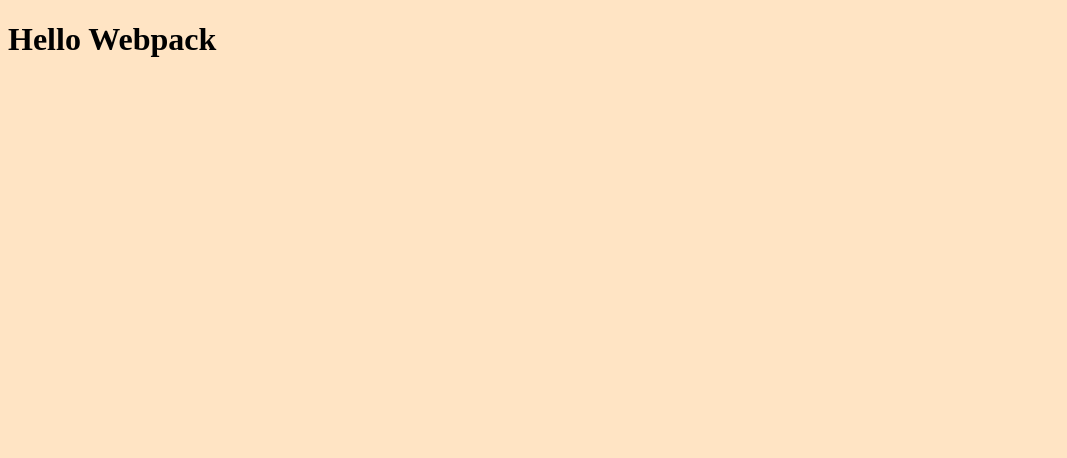
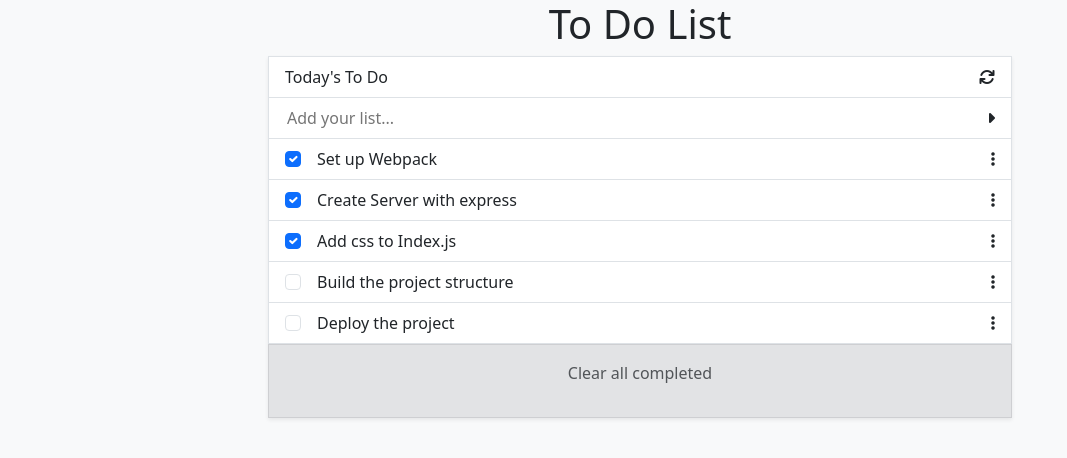
Before and after one commit to anderCM/To-Do-List, a website built with webpack: page src/index.html in a window 1280 px wide. Shown: the whole page, without its empty margins (0-1067 px from the left). Built offline with nearby package versions, Linux system fonts and the light colour scheme.

Commit message:
Main structure added

```diff
--- a/src/index.css
+++ /dev/null
@@ -1,3 +0,0 @@
-body {
-  background-color: bisque;
-}
--- a/src/index.html
+++ b/src/index.html
@@ -4,11 +4,34 @@
     <meta charset="UTF-8">
     <meta http-equiv="X-UA-Compatible" content="IE=edge">
     <meta name="viewport" content="width=device-width, initial-scale=1.0">
-    <link rel="stylesheet" href="index.css">
+    <link rel="stylesheet" href="style.css">
+    <!-- Bootstrap -->
+    <link href="https://cdn.jsdelivr.net/npm/bootstrap@5.3.0-alpha1/dist/css/bootstrap.min.css" rel="stylesheet" integrity="sha384-GLhlTQ8iRABdZLl6O3oVMWSktQOp6b7In1Zl3/Jr59b6EGGoI1aFkw7cmDA6j6gD" crossorigin="anonymous">
+    <!-- Font awesome -->
+    <link rel="stylesheet" href="https://cdnjs.cloudflare.com/ajax/libs/font-awesome/6.1.1/css/all.min.css" integrity="sha512-KfkfwYDsLkIlwQp6LFnl8zNdLGxu9YAA1QvwINks4PhcElQSvqcyVLLD9aMhXd13uQjoXtEKNosOWaZqXgel0g==" crossorigin="anonymous" referrerpolicy="no-referrer" />
     <title>To Do List</title>
 </head>
 <body>
-    <h1>Hello Webpack</h1>
+
+    <div class="container">
+        <div id="tasks-container" class="col-12 col-md-8 m-auto">
+            <h1 class="text-center">To Do List</h1>
+            <div class="shadow-sm">
+                <ul id="main-tasks" class="list-group">
+                    <li class="list-group-item"><div class="d-flex justify-content-between"><p class="my-auto">Today's To Do</p><i class="fa-solid fa-arrows-rotate my-auto"></i></div></li>
+                    <li class="list-group-item"><div class="d-flex justify-content-between"><input id="input-task" type="text" placeholder="Add your list..."> <i class="fa-solid fa-caret-right my-auto"></i></div></li>
+                    <!-- <li class="list-group-item">An item</li>
+                    <li class="list-group-item">A second item</li>
+                    <li class="list-group-item">A third item</li>
+                    <li class="list-group-item">A fourth item</li>
+                    <li class="list-group-item">And a fifth one</li> -->
+                  </ul>
+                <div class="bg-secondary-subtle border border-dark border-opacity-10"><p class="text-muted py-3 text-center">Clear all completed</p></div>
+            </div>
+        </div>
+    </div>
+    <!-- Bootstrap -->
+    <script src="https://cdn.jsdelivr.net/npm/bootstrap@5.3.0-alpha1/dist/js/bootstrap.bundle.min.js" integrity="sha384-w76AqPfDkMBDXo30jS1Sgez6pr3x5MlQ1ZAGC+nuZB+EYdgRZgiwxhTBTkF7CXvN" crossorigin="anonymous"></script>
     <script src="index.js"></script>
 </body>
 </html>
--- a/src/index.js
+++ b/src/index.js
@@ -1,3 +1,68 @@
-import './index.css';
+import './style.css';
 
-alert('hello, Its working');
+const tasks = [
+  {
+    id: 1,
+    description: 'Set up Webpack',
+    completed: true,
+    index: 0,
+  },
+  {
+    id: 2,
+    description: 'Create Server with express',
+    completed: true,
+    index: 1,
+  },
+  {
+    id: 3,
+    description: 'Add css to Index.js',
+    completed: true,
+    index: 2,
+  },
+  {
+    id: 4,
+    description: 'Build the project structure',
+    completed: false,
+    index: 3,
+  },
+  {
+    id: 5,
+    description: 'Deploy the project',
+    completed: false,
+    index: 4,
+  },
+];
+
+const mainUl = document.getElementById('main-tasks');
+
+tasks.map((task) => {
+  const {
+    id, description, completed,
+  } = task;
+
+  const mainLi = document.createElement('li');
+  mainLi.classList.add('list-group-item', 'd-flex', 'justify-content-between');
+  mainLi.id = id;
+
+  const checkPContainer = document.createElement('div');
+  checkPContainer.classList.add('d-flex', 'gap-3');
+
+  const checkBox = document.createElement('input');
+  checkBox.classList.add('form-check-input');
+  checkBox.type = 'checkbox';
+  checkBox.id = `check-${id}`;
+
+  if (completed) checkBox.checked = true;
+
+  const taskLabel = document.createElement('label');
+  taskLabel.textContent = description;
+  taskLabel.setAttribute('for', `check-${id}`);
+
+  checkPContainer.append(checkBox, taskLabel);
+
+  const icon = document.createElement('div');
+  icon.innerHTML = '<i class="fa-solid fa-ellipsis-vertical"></i>';
+
+  mainLi.append(checkPContainer, icon);
+  return mainUl.append(mainLi);
+});
--- /dev/null
+++ b/src/style.css
@@ -0,0 +1,13 @@
+body {
+  background-color: #F8F9FA;
+}
+
+#main-tasks {
+  border-radius: 0;
+}
+
+#input-task {
+  border: none;
+  width: 100%;
+  height: 100%;
+}
```
